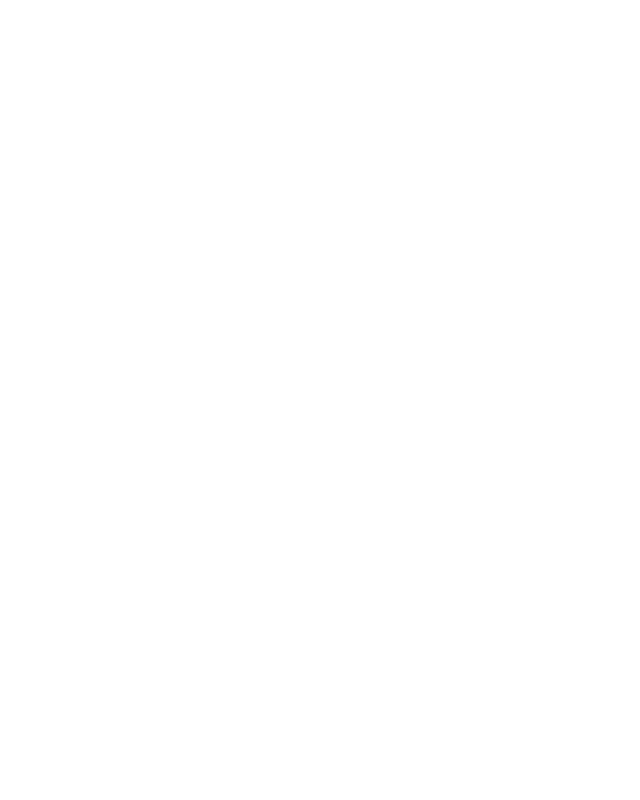
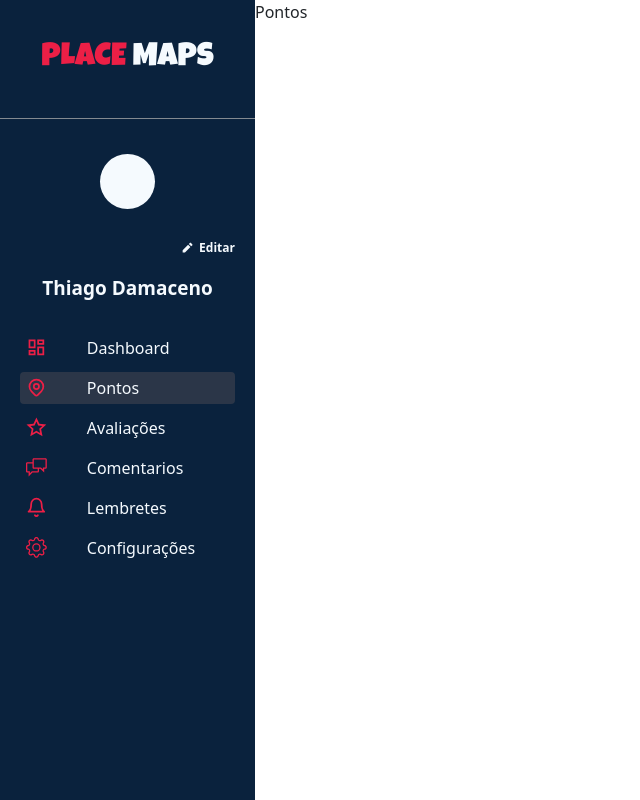
Before and after one commit to sergiogscruz/placemaps_frontend, a React (Create React App) app: page /admin/pontos in a window 1280 px wide. Shown: the whole page, without its empty margins (0-640 px from the left). Built offline with nearby package versions, Linux system fonts and the light colour scheme.

Commit message:
ADD: Tela de dashboard para a administracao

```diff
--- a/src/App.js
+++ b/src/App.js
@@ -14,6 +14,9 @@
 import Carrossel from "./components/UI/Utils/Carrossel/Carrossel";
 import PaginaInicial from "./components/PaginaInicial/PaginaInicial";
 import Navbar from './components/Navbar/navbar';
+import BarraLateralAdministracao from "./components/BarraLateralAdministracao/BarraLateralAdministracao";
+import DashboardAdmin from "./components/DashboardAdmin/DashboardAdmin";
+import ContainerAdmin from "./components/UI/Utils/ContainerAdmin/ContainerAdmin";
 
 const FeedBacks = [
   <FeedbackPlataforma nome="Amanda Franco" srcimg={ImagemFeedBack} data="Seg 29 Abril, 2021" texto="Era um restaurante muito bom e com uma comida muito saborosa. O comportamento da equipe foi bom e educado. Eles nos recebem muito bem. A localização é de agrado e fica bem localizado. No geral foi uma boa experiência e poderia recomendar, sem problemas." />,
@@ -27,9 +30,9 @@
     <Switch>
       <Route exact path="/">
         <Cabecalho />
-        <Navbar/>
+        <Navbar />
         <div>Todas as opcoes</div>
-        <PaginaInicial/>
+        <PaginaInicial />
         <Carrossel titulo="O QUE AS PESSOAS PENSAM SOBRE NÓS" itens={FeedBacks} />
         <Footer />
       </Route>
@@ -63,6 +66,44 @@
       <Route path="/cadastrar">
         <Cadastrar></Cadastrar>
       </Route>
+      <Route path="/admin/dashboard">
+        <div className="d-flex">
+          <BarraLateralAdministracao item={0} />
+          <ContainerAdmin titulo="Seja bem vindo">
+            <DashboardAdmin />
+          </ContainerAdmin>
+        </div>
+      </Route>
+      <Route path="/admin/pontos">
+        <div className="d-flex">
+          <BarraLateralAdministracao item={1} />
+          Pontos
+        </div>
+      </Route>
+      <Route path="/admin/avaliacoes">
+        <div className="d-flex">
+          <BarraLateralAdministracao item={2} />
+          Avaliações
+        </div>
+      </Route>
+      <Route path="/admin/comentarios">
+        <div className="d-flex">
+          <BarraLateralAdministracao item={3} />
+          Comentarios
+        </div>
+      </Route>
+      <Route path="/admin/lembretes">
+        <div className="d-flex">
+          <BarraLateralAdministracao item={4} />
+          Lembretes
+        </div>
+      </Route>
+      <Route path="/admin/configuracoes">
+        <div className="d-flex">
+          <BarraLateralAdministracao item={5} />
+          Configuracoes
+        </div>
+      </Route>
     </Switch>
   </Router>
 );
--- /dev/null
+++ b/src/components/BarraLateralAdministracao/BarraLateralAdministracao.css
@@ -0,0 +1,79 @@
+.barra-lateral-admin {
+  background-color: var(--cor-dark);
+  width: 30%;
+  max-width: 255px;
+  min-height: 100vh;
+
+  display: flex;
+  flex-direction: column;
+  align-items: center;
+
+  color: var(--cor-light);
+}
+
+.barra-lateral-admin .padding {
+  padding: 5px 20px;
+}
+
+.barra-lateral-admin .usuario .editar {
+  display: flex;
+  align-items: center;
+  margin-left: auto;
+  font-weight: 700;
+  font-size: 12px;
+
+  cursor: pointer;
+}
+
+.barra-lateral-admin .usuario .editar .icone {
+  margin: 0 5px;
+}
+
+.barra-lateral-admin .usuario .nome {
+  font-size: 19px;
+  margin-top: 20px;
+  font-weight: 600;
+}
+
+.barra-lateral-admin .usuario .foto {
+  margin: 30px 0;
+  width: 55px;
+  height: 55px;
+  border-radius: 50%;
+  background-color: var(--cor-light);
+}
+
+.barra-lateral-admin .logo {
+  margin: 30px 0;
+  font-size: 32px;
+}
+
+.barra-lateral-admin .lista {
+  display: flex;
+  flex-direction: column;
+  align-items: flex-start;
+  margin-top: 10px;
+}
+.barra-lateral-admin .lista .item {
+  text-decoration: none;
+  padding: 4px 6px;
+  display: flex;
+  width: 100%;
+  align-items: center;
+  margin: 4px 0;
+  cursor: pointer;
+
+  transition: 400ms;
+  color: var(--cor-light);
+}
+
+.barra-lateral-admin .lista .item.ativo {
+  background-color: var(--cor-dark-medium);
+  border-radius: 4px;
+
+  transition: 400ms;
+}
+
+.barra-lateral-admin .lista .item span {
+  margin-left: 40px;
+}
--- /dev/null
+++ b/src/components/BarraLateralAdministracao/BarraLateralAdministracao.js
@@ -0,0 +1,106 @@
+import react, { useState } from 'react'
+import { NavLink } from 'react-router-dom'
+import './BarraLateralAdministracao.css'
+
+import { RiPencilFill, RiDashboardLine } from 'react-icons/ri'
+import { HiOutlineLocationMarker } from 'react-icons/hi'
+import { RiStarLine } from 'react-icons/ri'
+import { GoCommentDiscussion } from 'react-icons/go'
+import { FiBell } from 'react-icons/fi'
+import { BsGear } from 'react-icons/bs'
+
+export default function BarraLateralAdministracao(props) {
+  const [itemAtivo, setItemAtivo] = useState({texto: 'Dashboard', icone: ''})
+
+
+  const itensLista = [
+    {
+      icone: <RiDashboardLine className="color-principal" size="1.3em" />,
+      texto: 'dashboard',
+      textoFormatado: 'Dashboard'
+    },
+
+    {
+      icone: <HiOutlineLocationMarker className="color-principal" size="1.3em" />,
+      texto: 'pontos',
+      textoFormatado: 'Pontos'
+    },
+
+    {
+      icone: <RiStarLine className="color-principal" size="1.3em" />,
+      texto: 'avaliacoes',
+      textoFormatado: 'Avaliações'
+    },
+
+    {
+      icone: <GoCommentDiscussion className="color-principal" size="1.3em" />,
+      texto: 'comentarios',
+      textoFormatado: 'Comentarios'
+    },
+    {
+      icone: <FiBell className="color-principal" size="1.3em" />,
+      texto: 'lembretes',
+      textoFormatado: 'Lembretes'
+    },
+    {
+      icone: <BsGear className="color-principal" size="1.3em" />,
+      texto: 'configuracoes',
+      textoFormatado: 'Configurações'
+    },
+
+  ]
+
+  const montarLista = () => {
+    return (
+      itensLista.map((item, i) => {
+        const onClickItem = () => {
+          setItemAtivo(item)
+        }
+        if (i === props.item) {
+          return (
+            <NavLink to={"/admin/" + item.texto} className="item ativo" onClick={onClickItem}>
+              {item.icone}
+              <span>{item.textoFormatado}</span>
+            </NavLink>
+          )
+        }
+        else {
+          return (
+            <NavLink to={"/admin/" + item.texto} className="item" onNavLinkck={onClickItem}>
+              {item.icone}
+              <span>{item.textoFormatado}</span>
+            </NavLink>
+          )
+        }
+      })
+    )
+  }
+  return (
+    <div className="barra-lateral-admin">
+      <div className="padding">
+        <div className="logo font-logo">
+          <span className="color-principal">PLACE </span>
+          <span className="color-light">MAPS</span>
+        </div>
+      </div>
+
+      <div className="linha-horizontal bg-dark-gray"></div>
+
+      <div className="padding usuario d-flex flex-column w-100 align-items-center">
+        <div className="foto ">
+
+        </div>
+        <span className="editar">
+          <RiPencilFill className="color-light icone" size="1.1em" />
+          Editar
+        </span>
+
+        <h4 className="nome">Thiago Damaceno</h4>
+      </div>
+
+      <ul className="padding lista list-unstyled w-100">
+        { montarLista() }
+      </ul>
+    </div>
+  )
+}
--- /dev/null
+++ b/src/components/DashboardAdmin/DashboardAdmin.js
@@ -0,0 +1,26 @@
+import CardDashboardAdmin from "../UI/Utils/CardDashboardAdmin/CardDashboardAdmin";
+import { VscGraph } from 'react-icons/vsc'
+import { HiOutlineLocationMarker } from 'react-icons/hi'
+import { RiStarLine } from 'react-icons/ri'
+import { GoCommentDiscussion } from 'react-icons/go'
+
+export default function DashboardAdmin() {
+
+  return (
+    <div className="row">
+      <div className="col-12 col-lg-6 my-4">
+        <CardDashboardAdmin titulo="PLANO ATUAL" icone={<VscGraph size="1.5em"/>} conteudo="STANDARD" conteudoFooter="Expira em 10 dias"/>
+      </div>
+      <div className="col-12 col-lg-6 my-4">
+        <CardDashboardAdmin titulo="PONTOS" icone={<HiOutlineLocationMarker size="1.5em"/>} conteudo="5"/>
+      </div>
+
+      <div className="col-12 col-lg-6 my-4">
+        <CardDashboardAdmin titulo="COMENTÁRIOS" icone={<GoCommentDiscussion size="1.5em"/>} conteudo="1"/>
+      </div>
+      <div className="col-12 col-lg-6 my-4">
+        <CardDashboardAdmin titulo="AVALIAÇÕES" icone={<RiStarLine size="1.5em"/>} conteudo="4"/>
+      </div>
+    </div>
+  )
+}
--- a/src/components/UI/Utils/Botao/Botao.js
+++ b/src/components/UI/Utils/Botao/Botao.js
@@ -5,10 +5,11 @@
  * props = {
  *  type,
  *  onClick,
- *  children
+ *  children,
+ *  className
  * }
  */
-export default (props) => {
+export default function Botao(props) {
   const type = props.type ? props.type : 'button';
   const className = 'botao ' + (props.className ? props.className : '');
   const disabled = props.disabled || false;
--- /dev/null
+++ b/src/components/UI/Utils/CardDashboardAdmin/CardDashboardAdmin.css
@@ -0,0 +1,40 @@
+.cardDashboardAdmin {
+  background-color: var(--cor-dark-medium);
+  padding: 20px 30px;
+
+  color: var(--cor-light);
+
+  border-radius: 6px;
+
+  display: flex;
+  flex-direction: column;
+  align-items: center;
+
+  height: 235px;
+  display: flex;
+  flex-direction: column;
+}
+
+.cardDashboardAdmin .titulo {
+  margin: 0 auto;
+}
+
+
+.cardDashboardAdmin .conteudo {
+  margin: auto 0;
+}
+
+.cardDashboardAdmin .footer {
+  display: flex;
+  align-items: center;
+  justify-content: space-around;
+}
+
+.cardDashboardAdmin .footer .fontSizeBotao {
+  font-size: 12px;
+}
+
+.cardDashboardAdmin .footer .conteudo {
+  font-size: 14px;
+  font-weight: 400;
+}
--- /dev/null
+++ b/src/components/UI/Utils/CardDashboardAdmin/CardDashboardAdmin.js
@@ -0,0 +1,32 @@
+import './CardDashboardAdmin.css'
+import Botao from '../Botao/Botao'
+export default function CardDashboardAdmin(props) {
+
+  const styleConteudo = {
+    fontSize: (props.conteudo.length <= 1 ? '60px' : '35px')
+  }
+
+  return (
+    <div className={"cardDashboardAdmin " + (props.className ? props.className : '')}>
+      <div className="d-flex align-items-center w-100">
+        <span className="icone">
+          { props.icone }
+        </span>
+        <h4 className="titulo">{ props.titulo }</h4>
+      </div>
+
+      <h2 className="conteudo" style={styleConteudo}>
+        { props.conteudo }
+      </h2>
+
+      <div className="footer row w-100">
+        <div className="col-6 d-flex conteudo">
+          { props.conteudoFooter }
+        </div>
+        <div className="col-6 d-flex justify-content-end">
+          <Botao className="fontSizeBotao">+ Ver mais</Botao>
+        </div>
+      </div>
+    </div>
+  )
+}
--- /dev/null
+++ b/src/components/UI/Utils/ContainerAdmin/ContainerAdmin.css
@@ -0,0 +1,5 @@
+.containerAdmin {
+  background-color: var(--cor-azul);
+  padding: 30px 60px;
+  width: 100%;
+}
--- /dev/null
+++ b/src/components/UI/Utils/ContainerAdmin/ContainerAdmin.js
@@ -0,0 +1,12 @@
+import react from 'react'
+import './ContainerAdmin.css'
+
+export default function ContainerAdmin(props) {
+  return (
+    <div className="containerAdmin">
+      <h3>{ props.titulo }</h3>
+
+      { props.children }
+    </div>
+  )
+}
--- a/src/constantes.css
+++ b/src/constantes.css
@@ -7,6 +7,8 @@
   --cor-dark: #0A223D;
   --cor-black: black;
   --cor-light-azul: #EEF7FF;
+  --cor-dark-medium: #2B3648;
+  --cor-azul: #E5EFF8;
 }
 
 .color-principal {
@@ -57,6 +59,14 @@
   background-color: var(--cor-light);
 }
 
+.bg-light-gray {
+  background-color: var(--cor-light-gray);
+}
+
 .bg-dark {
   background-color: var(--cor-dark);
 }
+
+.bg-dark-gray {
+  background-color: var(--cor-dark-gray);
+}
--- a/src/index.css
+++ b/src/index.css
@@ -20,3 +20,12 @@
 .circulo {
   border-radius: 50%;
 }
+
+.font-logo {
+  font-family: 'Luckiest Guy', cursive;
+}
+
+.linha-horizontal {
+  width: 100%;
+  height: 1px;
+}
```
